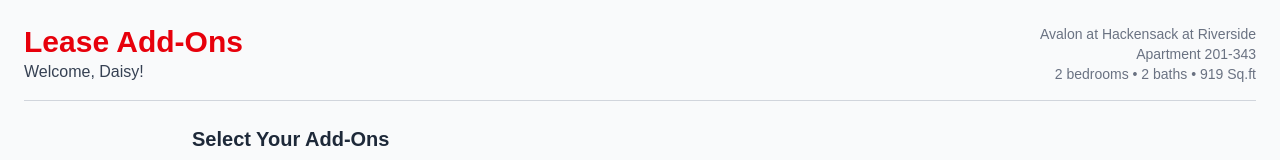
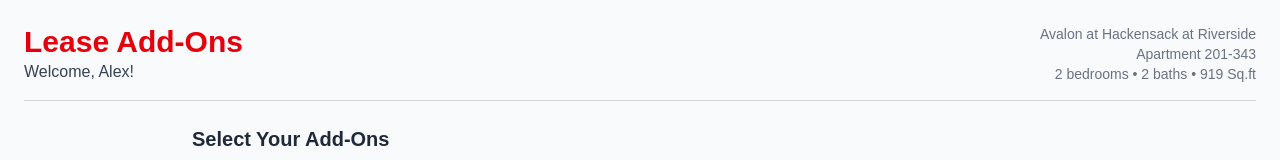
Before and after one commit to edgarrobledos/LeaseDomain.Test.UI, a Next.js app in the folder lease-domain-test-ui/: page / in a window 1280 px wide. Shown: the top 160 px of the page. Built offline with nearby package versions, Linux system fonts and the light colour scheme.

Commit message:
chore: fetch data from api

```diff
--- a/lease-domain-test-ui/src/app/(lease)/leases/summary/route.ts
+++ b/lease-domain-test-ui/src/app/(lease)/leases/summary/route.ts
@@ -1,11 +1,12 @@
 import { NextResponse } from "next/server";
 import mockSummaryResponse from "@/mocks/summary.json";
+import { LeaseSummary } from "@/types/leaseSummary";
 
 export async function GET() {
   try {
     // Use imported mock data
     // In real implementation, this would call the LD API
-    const responseData = { ...mockSummaryResponse };
+    const responseData = mockSummaryResponse as LeaseSummary;
 
     return NextResponse.json(responseData);
   } catch (error) {
--- a/lease-domain-test-ui/src/app/page.tsx
+++ b/lease-domain-test-ui/src/app/page.tsx
@@ -3,10 +3,11 @@
 import { useEffect, useState } from "react";
 import Card from "./components/Card";
 import { FaDog, FaCar, FaBox, FaBicycle } from "react-icons/fa";
+import { LeaseSummary } from "@/types/leaseSummary";
 
 export default function LeaseAddOns() {
-  const [selectedCard, setSelectedCard] = useState<string | null>(null);
-  const [leaseSummary, setLeaseSummary] = useState<unknown>(null);
+  const [selectedCard, setSelectedCard] = useState<string | null>();
+  const [leaseSummary, setLeaseSummary] = useState<LeaseSummary>();
 
   useEffect(() => {
     const fetchLeaseSummary = async () => {
@@ -31,8 +32,6 @@ export default function LeaseAddOns() {
     fetchLeaseSummary();
   }, []);
 
-  console.log("Lease Summary:", leaseSummary);
-
   const handleCardSelect = (cardTitle: string) => {
     setSelectedCard(selectedCard === cardTitle ? null : cardTitle);
   };
@@ -42,7 +41,9 @@ export default function LeaseAddOns() {
       <header className="grid grid-cols-2 gap-4 border-b border-gray-300 pb-4 mb-6">
         <div>
           <h1 className="text-3xl font-bold text-red-600">Lease Add-Ons</h1>
-          <p className="text-gray-700">Welcome, Daisy!</p>
+          <p className="text-gray-700">
+            Welcome, {leaseSummary?.resident.first_name}!
+          </p>
         </div>
         <div className="text-right">
           <p className="text-sm text-gray-500">
--- /dev/null
+++ b/lease-domain-test-ui/src/types/leaseSummary.ts
@@ -0,0 +1,88 @@
+export interface LeaseSummary {
+  lease_id: string;
+  lease_start_date: string;
+  lease_end_date: string;
+  base_rent: number;
+  addons_total: number;
+  monthly_total: number;
+  has_pending_transactions: boolean;
+  pending_transactions: PendingTransaction[];
+  resident: Resident;
+  charges: Charge[];
+}
+
+export interface PendingTransaction {
+  id: string;
+  leaseId: string;
+  transactionType: string;
+  status: string;
+  currentStep: string;
+  startDate: string;
+  expirationDate: string;
+  completedDate: string | null;
+  metadata: Metadata;
+  user: User;
+  groupedActivity: GroupedActivity[];
+}
+
+export interface Metadata {
+  reason: string;
+}
+
+export interface User {
+  leaseCustomerId: number;
+  firstName: string;
+  lastName: string;
+  customerType: string;
+  status: string;
+  isPrimary: boolean;
+}
+
+export interface GroupedActivity {
+  status: string;
+  step: string;
+  actions: Action[];
+}
+
+export interface Action {
+  activityId: string;
+  action: string;
+  sequence: number;
+  status: string;
+  stepData: StepData;
+  user: User;
+  createdBy: number;
+  updatedBy: number;
+}
+
+export interface StepData {
+  chargeCode: string;
+  chargeAmount: number;
+  chargeFrequency: string;
+  chargeStartDate: string;
+  petType: string;
+  petName: string;
+  petBreed: string;
+  isServiceAnimal: boolean;
+}
+
+export interface Resident {
+  lease_customer_id: number;
+  external_customer_id: string;
+  first_name: string;
+  middle_name: string;
+  last_name: string;
+  customer_type: string;
+  is_primary: boolean;
+  status: string;
+}
+
+export interface Charge {
+  lease_charge_id: string;
+  charge_code: string;
+  charge_description: string;
+  charge_amount: number;
+  is_optional: boolean;
+  effective_date: string;
+  end_date: string;
+}
```
